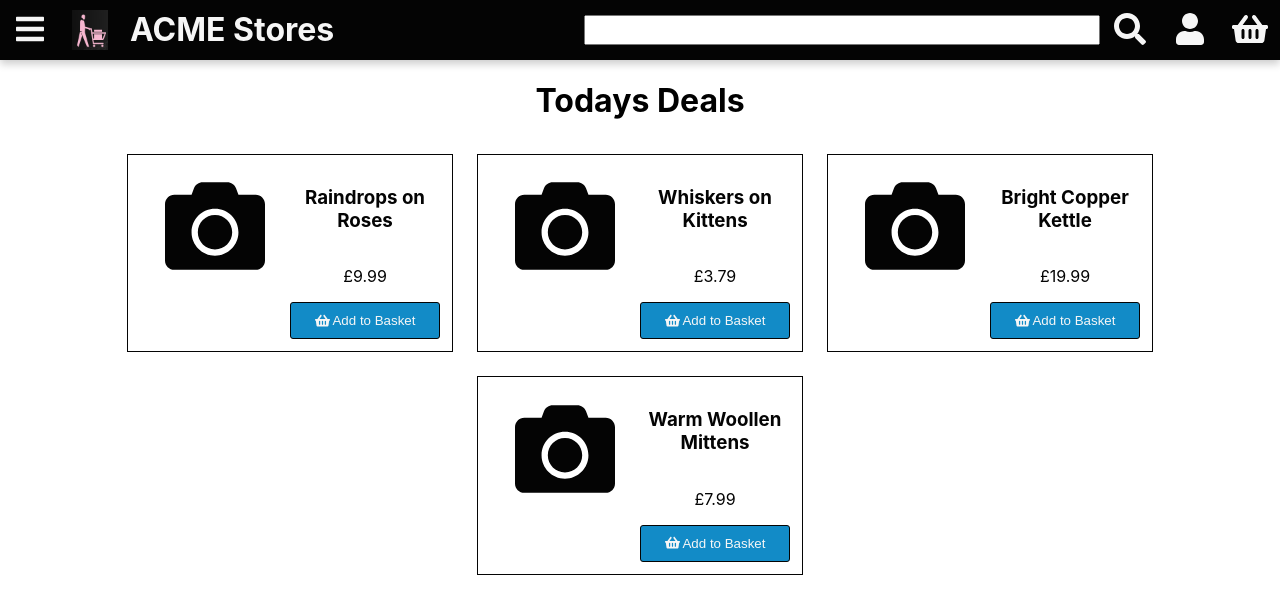
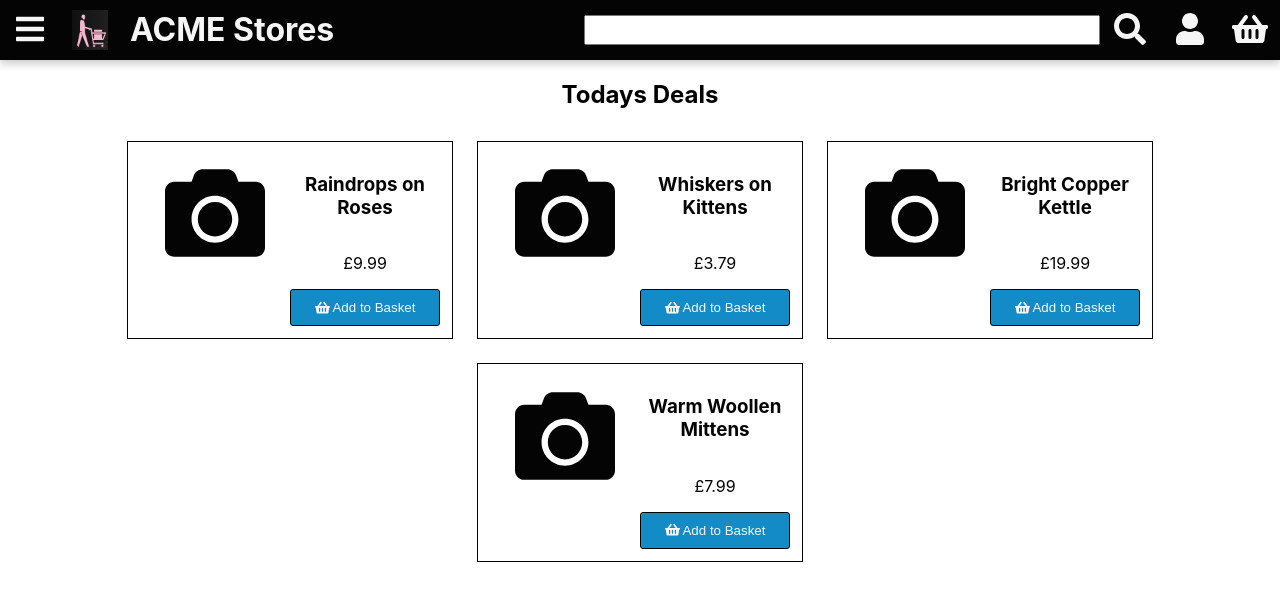
Before and after one commit to Ross-mc/bjss-store, a React (Create React App) app in the folder frontend/: page / in a window 1280 px wide. Shown: the top 614 px of the page. Built offline with nearby package versions, Linux system fonts and the light colour scheme.

Commit message:
removed duplicaste h1

```diff
--- a/frontend/src/pages/Home/index.js
+++ b/frontend/src/pages/Home/index.js
@@ -3,7 +3,7 @@ import TodaysDeals from '../../components/containers/TodaysDeals';
 
 export default () => (
   <div>
-    <h1>Todays Deals</h1>
+    <h2>Todays Deals</h2>
       <TodaysDeals/>
 
   </div>
```
